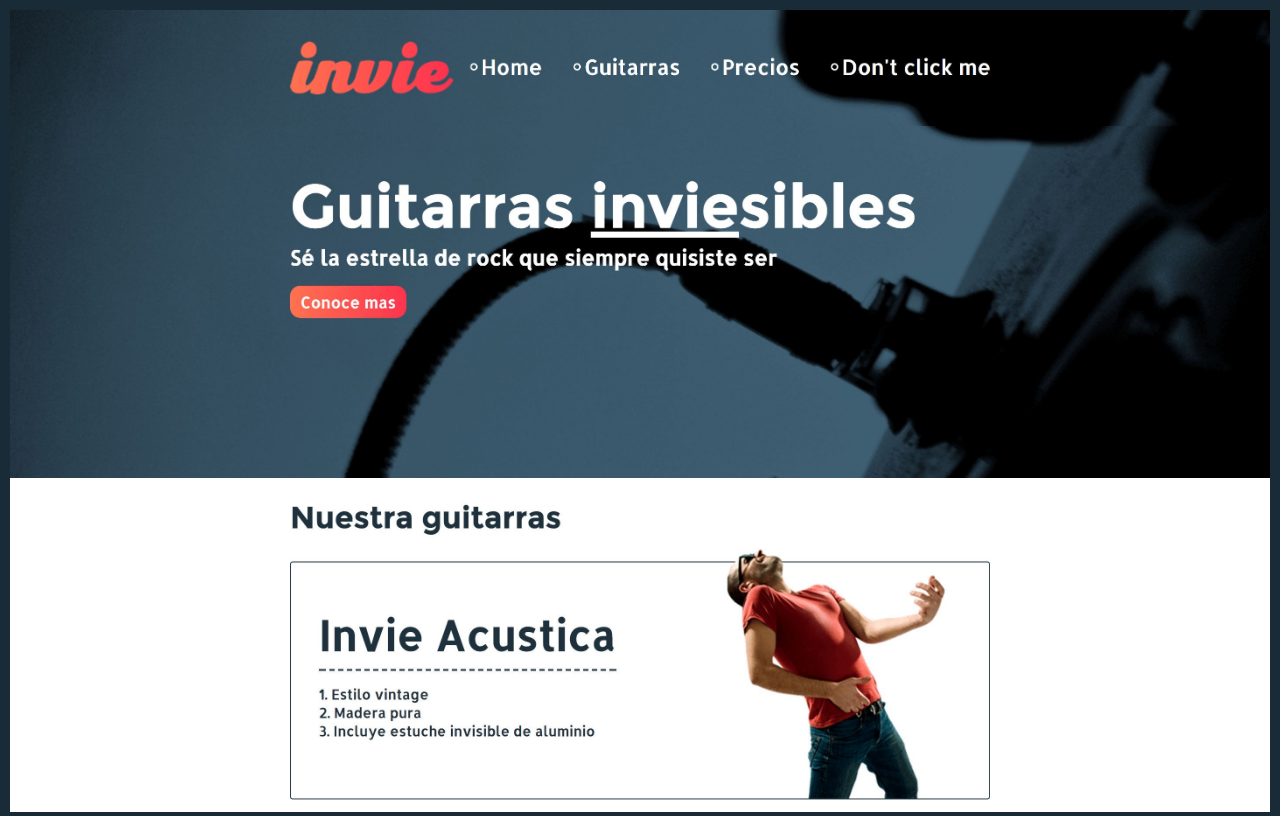
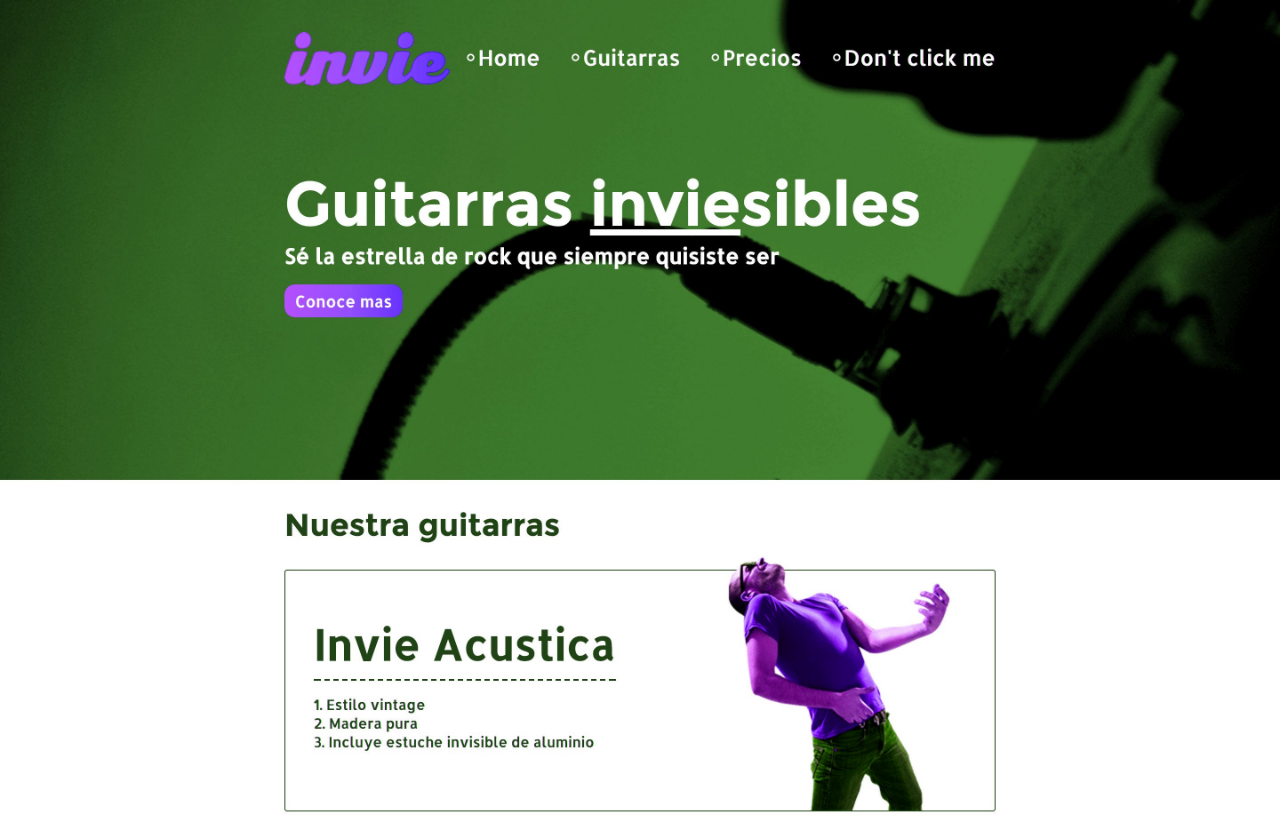
Before and after one commit to marlon880215/invie-github, a plain HTML site: page index.html in a window 1280 px wide. Shown: the top 816 px of the page. Drawn offline with Linux system fonts and the light colour scheme.

Commit message:
Nueva version de invie - verde

```diff
--- a/index.html
+++ b/index.html
@@ -4,7 +4,6 @@
 		<style media="screen">
 			body {
 				margin: 0;
-				border: 10px solid #192b36;
 			}
 			img {
 				max-width: 100%;
@@ -13,8 +12,6 @@
 		</style>
 	</head>
 	<body>
-		<img src="header.jpg" alt="">
-		<img src="hero.jpg" alt="">
-		<img src="acustica.jpg" alt="">
+		<img src="nueva-version.jpg" alt="">
 	</body>
 </html>
```
Also changed, not shown: nueva-version.jpg (added).
